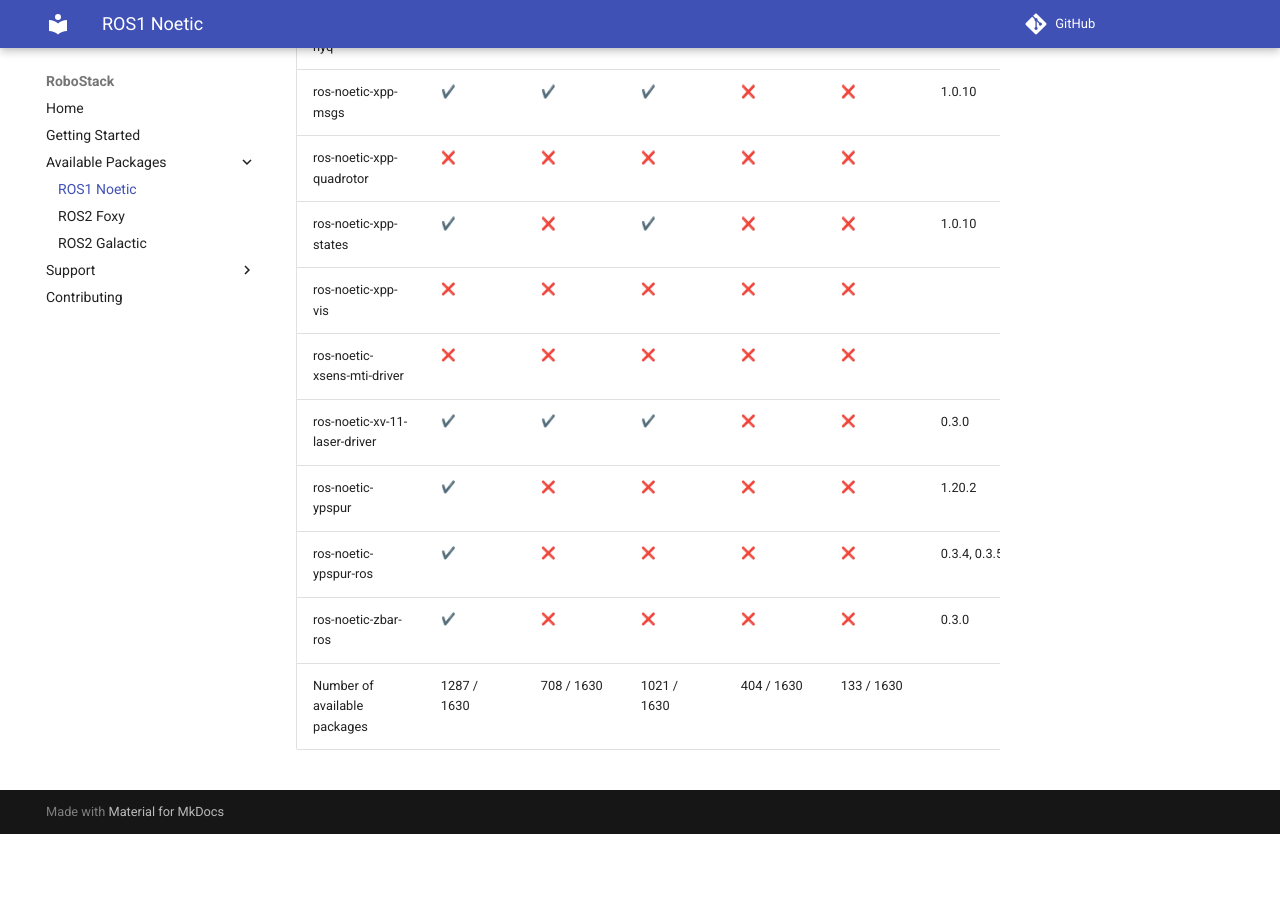
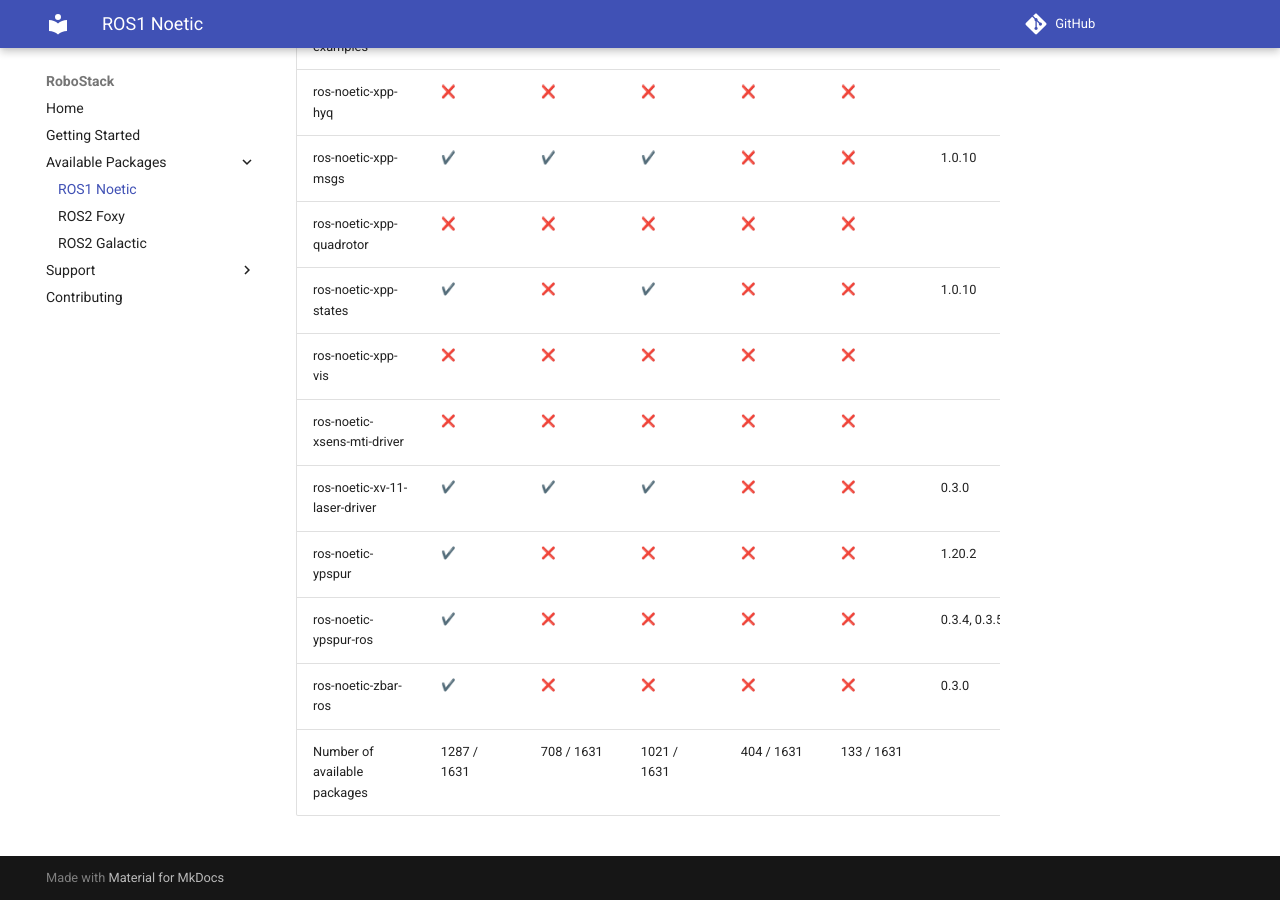
Before and after one commit to RoboStack/robostack.github.io, an MkDocs documentation site: the page built from docs/noetic.md, in a window 1280 px wide and 900 px high, scrolled down 119158 px. Built offline with MkDocs 1.6.1 and Material for MkDocs 9.7.7, drawn with Linux system fonts in a browser that asks for light colours; emoji names are drawn with the system emoji font; comment, search, counter and statistics services are not loaded; before the commit the page ends 119992 px from its top, so only the background shows below that; some of the changed text lies outside the part shown.

Commit message:
Update tables

```diff
--- a/docs/noetic.md
+++ b/docs/noetic.md
@@ -1630,4 +1631,4 @@
 | ros-noetic-ypspur | :heavy_check_mark: { data-sort='1' } | :x: { data-sort='0' } | :x: { data-sort='0' } | :x: { data-sort='0' } | :x: { data-sort='0' } | 1.20.2  |
 | ros-noetic-ypspur-ros | :heavy_check_mark: { data-sort='1' } | :x: { data-sort='0' } | :x: { data-sort='0' } | :x: { data-sort='0' } | :x: { data-sort='0' } | 0.3.4, 0.3.5  |
 | ros-noetic-zbar-ros | :heavy_check_mark: { data-sort='1' } | :x: { data-sort='0' } | :x: { data-sort='0' } | :x: { data-sort='0' } | :x: { data-sort='0' } | 0.3.0  |
-| Number of available packages |  1287 / 1630 | 708 / 1630 | 1021 / 1630 | 404 / 1630 | 133 / 1630 |
+| Number of available packages |  1287 / 1631 | 708 / 1631 | 1021 / 1631 | 404 / 1631 | 133 / 1631 |
```
Also changed, not shown: other parts of docs/noetic.md (+1 -0 lines).
